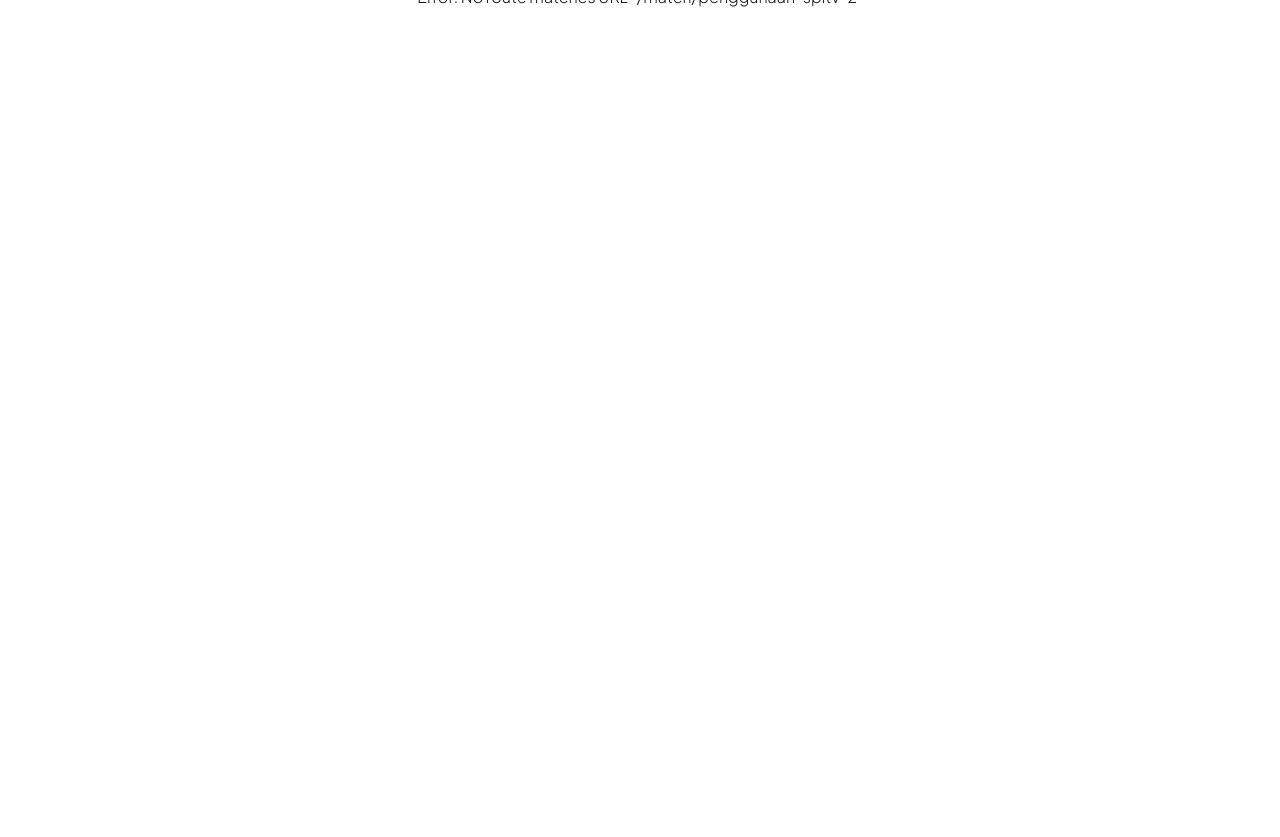
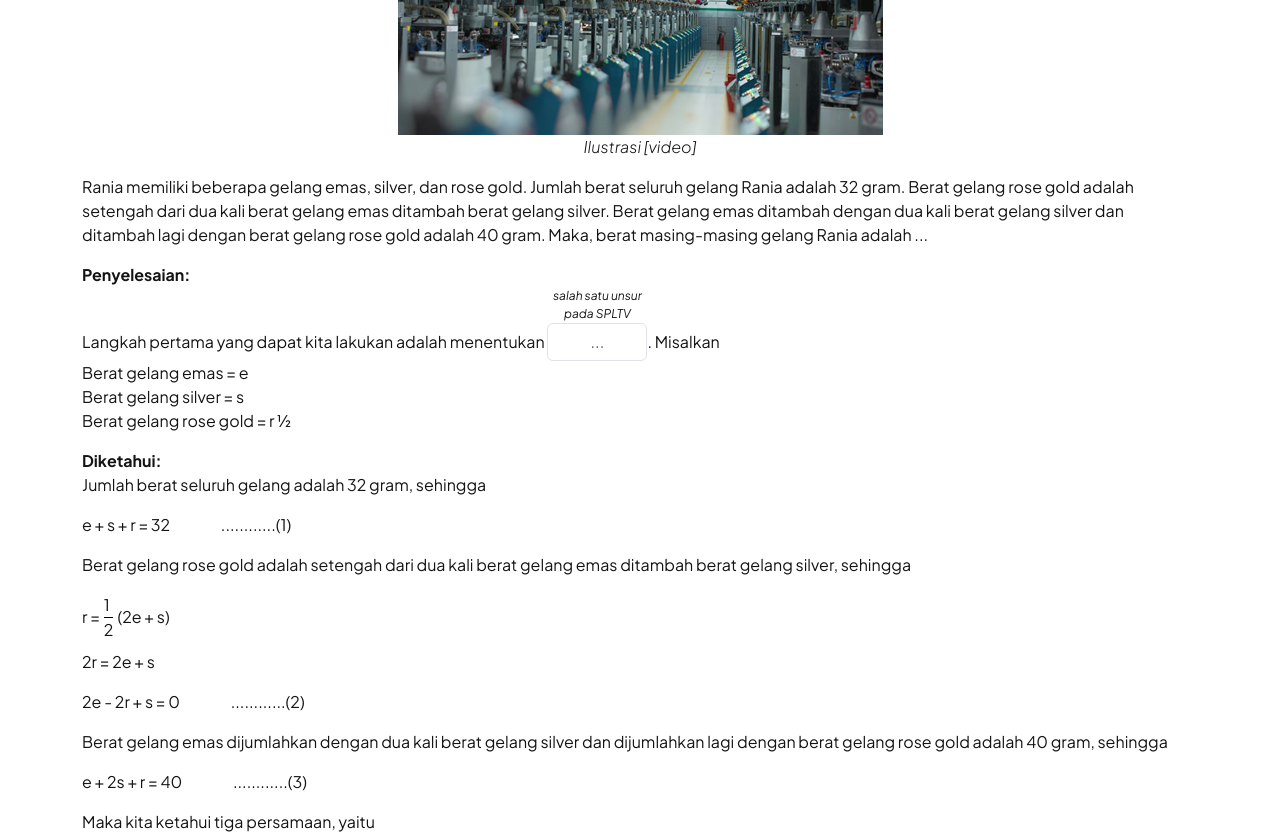
Before and after one commit to ferdhyihza/homemath-web, a React (Vite) app: page /materi/penggunaan-spltv-2 in a window 1280 px wide. Before the commit this address had no page. Shown: the part 460-1297 px from the top of the page. Before the commit the page ends 800 px from the top, so only its background shows below. Built offline with nearby package versions, Linux system fonts and the light colour scheme.

Commit message:
materi penggunaan spltv 2

```diff
--- a/src/main.jsx
+++ b/src/main.jsx
@@ -20,6 +20,7 @@ import MetodePenyelesaianEliminasi from './pages/SubjectMatter/MetodePenyelesaia
 import MetodePenyelesaianSubstitusi from './pages/SubjectMatter/MetodePenyelesaianSubstitusi.jsx';
 import MetodePenyelesaianCampuran from './pages/SubjectMatter/MetodePenyelesaianCampuran.jsx';
 import PenggunaanSPLTV from './pages/SubjectMatter/PenggunaanSPLTV.jsx';
+import PenggunaanSPLTV2 from './pages/SubjectMatter/PenggunaanSPLTV2.jsx';
 
 const router = createBrowserRouter([
   {
@@ -75,6 +76,10 @@ const router = createBrowserRouter([
     path: '/materi/penggunaan-spltv',
     element: <PenggunaanSPLTV />,
   },
+  {
+    path: '/materi/penggunaan-spltv-2',
+    element: <PenggunaanSPLTV2 />,
+  },
 ]);
 
 createRoot(document.getElementById('root')).render(
--- a/src/pages/SubjectMatter/PenggunaanSPLTV.jsx
+++ b/src/pages/SubjectMatter/PenggunaanSPLTV.jsx
@@ -21,7 +21,7 @@ export default function PenggunaanSPLTV() {
       </p>
       <figure className="text-center">
         <img src="../img/ilustrasi-pengantar-spltv.png" alt="video ilustrasi" />
-        <figcaption className="fst-italic fw-light">Ilustrasi (video)</figcaption>
+        <figcaption className="fst-italic fw-light">Ilustrasi [video]</figcaption>
       </figure>
       <p>
         <b>Penyelesaian:</b> <br />
@@ -76,7 +76,7 @@ export default function PenggunaanSPLTV() {
       </div>
       <p>Eliminasi variabel x pada persamaan (1) dan (3)</p>
       <div className="row justify-content-center">
-        <div className="col-3">
+        <div className="col-2">
           <p>x + y + z = 16</p>
           <p>79x - 11y - 20z = 13</p>
         </div>
--- /dev/null
+++ b/src/pages/SubjectMatter/PenggunaanSPLTV2.jsx
@@ -0,0 +1,153 @@
+import NextButton from '../../components/buttons/NextButton';
+import Main from '../../components/layouts/Main';
+import Tips from '../../components/Tips';
+
+export default function PenggunaanSPLTV2() {
+  return (
+    <Main>
+      <h3 className="fw-bold pb-5 my-3">
+        Penggunaan SPLTV <span className="text-muted fw-medium ms-2 fs-5">Pada Kehidupan Sehari-hari</span>
+      </h3>
+      <p>
+        <b>Sudahkah memahami untuk ap akita mempelajari SPLTV?</b> <br />
+        Untuk melatih kalian menerjemahkan soal cerita ke dalam bentuk sistem persamaan linear, mari kita coba lagi contoh berikut ini!
+      </p>
+      <figure className="text-center">
+        <img src="../img/ilustrasi-pengantar-spltv.png" alt="video ilustrasi" />
+        <figcaption className="fst-italic fw-light">Ilustrasi [video]</figcaption>
+      </figure>
+      <p>
+        Rania memiliki beberapa gelang emas, silver, dan rose gold. Jumlah berat seluruh gelang Rania adalah 32 gram. Berat gelang rose gold adalah setengah dari dua kali berat gelang emas ditambah berat gelang silver. Berat gelang emas
+        ditambah dengan dua kali berat gelang silver dan ditambah lagi dengan berat gelang rose gold adalah 40 gram. Maka, berat masing-masing gelang Rania adalah ...
+      </p>
+      <p>
+        <b>Penyelesaian:</b> <br />
+        Langkah pertama yang dapat kita lakukan adalah menentukan{' '}
+        <span>
+          <div className="d-inline-block position-relative">
+            <Tips>
+              salah satu unsur <br /> pada SPLTV
+            </Tips>
+            <input type="text" className="form-control d-inline-block" style={{ width: '100px', textAlign: 'center' }} placeholder="..." />
+          </div>
+        </span>
+        . Misalkan <br />
+        Berat gelang emas = e <br />
+        Berat gelang silver = s <br />
+        Berat gelang rose gold = r ½
+      </p>
+      <p>
+        <b>Diketahui:</b> <br />
+        Jumlah berat seluruh gelang adalah 32 gram, sehingga
+      </p>
+      <p>e + s + r = 32 &emsp;&emsp;&emsp;............(1)</p>
+      <p>Berat gelang rose gold adalah setengah dari dua kali berat gelang emas ditambah berat gelang silver, sehingga</p>
+      <div className="d-flex gap-1 mb-2 align-items-center">
+        <p className="mb-0">r = </p>
+        <div>
+          <p className="border-bottom border-black mb-0">1</p>
+          <p className="mb-0">2</p>
+        </div>
+        <p className="mb-0">(2e + s)</p>
+      </div>
+      <p>2r = 2e + s</p>
+      <p>2e - 2r + s = 0 &emsp;&emsp;&emsp;............(2)</p>
+      <p>Berat gelang emas dijumlahkan dengan dua kali berat gelang silver dan dijumlahkan lagi dengan berat gelang rose gold adalah 40 gram, sehingga</p>
+      <p>e + 2s + r = 40 &emsp;&emsp;&emsp;............(3)</p>
+      <p>Maka kita ketahui tiga persamaan, yaitu</p>
+      <p>e + s + r = 32 &emsp;&emsp;&emsp;............(1)</p>
+      <p>2e - 2r + s = 0 &emsp;&emsp;&emsp;............(2)</p>
+      <p>e + 2s + r = 40 &emsp;&emsp;&emsp;............(3)</p>
+      <p>Setelah kita mengubahnya dalam bentuk SPLTV, kita dapat menyelesaikannya dengan metode yang telah kita pelajari. Mari kita selesaikan dengan metode campuran (eliminasi & substitusi)</p>
+      <p className="mb-0">
+        Eliminasi variabel
+        <span>
+          <div className="d-inline-block position-relative mx-2">
+            <input type="text" className="form-control d-inline-block" style={{ width: '48px', textAlign: 'center' }} placeholder="..." />
+          </div>
+        </span>
+        pada persamaan (1) dan (2)
+      </p>
+      <div className="d-inline-block ms-4">
+        <Tips>variabel yang dieliminasi pada langkah berikut</Tips>
+      </div>
+      <div className="row justify-content-center">
+        <div className="col-2">
+          <p>e + s + r = 32</p>
+          <p>2e - 2r + s = 0</p>
+        </div>
+        <div className="col-1 text-center">
+          <p>| ×2 |</p>
+          <p>| ×1 |</p>
+        </div>
+        <div className="col-6">
+          <p>2e + 2s + 2r = 64</p>
+          <p className="d-inline-block mb-1 pb-3 border-bottom border-black kurang position-relative pe-5">2e - 2r + s = 0</p>
+          <p className="ps-4 ms-2 pt-2">4r - s = 64 &emsp;&emsp;&emsp;............(4)</p>
+        </div>
+      </div>
+      <p>Eliminasi variabel e pada persamaan (1) dan (3)</p>
+      <p>e + s + r = 32</p>
+      <p className="d-inline-block mb-1 pb-3 border-bottom border-black kurang position-relative pe-5">e + 2s + r = 40</p>
+      <p className="ps-4 ms-2 pt-2">- s = -8 </p>
+      <div className="d-flex gap-2 align-items-center mb-2">
+        <p className="ps-4 ms-3 mb-0">s = </p>
+        <input type="text" className="form-control d-inline-block" style={{ width: '48px', textAlign: 'center' }} placeholder="..." />
+        <Tips>kedua ruas dibagi dengan -1</Tips>
+      </div>
+      <p>Substitusi nilai variabel s ke persamaan (4)</p>
+      <p>4r - s = 64</p>
+      <p>4r - 8 = 64</p>
+      <p className="ps-4">4r = 64 + 8</p>
+      <p className="ps-4">4r = 72</p>
+      <div className="d-flex gap-2 align-items-center mb-2">
+        <p className="ps-4 ms-2 mb-0">r = </p>
+        <input type="text" className="form-control d-inline-block" style={{ width: '48px', textAlign: 'center' }} placeholder="..." />
+        <Tips>kedua ruas dibagi dengan 4</Tips>
+      </div>
+      <p>Kita telah mengetahui nilai variabel s dan r, substitusikan nilai tersebut ke persamaan (1)</p>
+      <p>e + s + r = 32</p>
+
+      <p className="mb-0">
+        e +
+        <span className="mx-1">
+          <input type="text" className="form-control d-inline-block" style={{ width: '48px', textAlign: 'center' }} placeholder="..." />
+        </span>
+        +
+        <span className="mx-1">
+          <input type="text" className="form-control d-inline-block" style={{ width: '48px', textAlign: 'center' }} placeholder="..." />
+        </span>
+        = 32
+      </p>
+      <div className="d-inline-block mb-2">
+        <Tips>nilai variabel s dan r</Tips>
+      </div>
+      <p className="mb-0">
+        e +
+        <span className="mx-1">
+          <input type="text" className="form-control d-inline-block" style={{ width: '48px', textAlign: 'center' }} placeholder="..." />
+        </span>
+        = 32
+      </p>
+      <div className="d-inline-block mb-2">
+        <Tips>hasil penjumlahan nilai variabel s dan r</Tips>
+      </div>
+      <div className="d-flex gap-2 align-items-center mb-2">
+        <p className=" mb-0">e = </p>
+        <input type="text" className="form-control d-inline-block" style={{ width: '48px', textAlign: 'center' }} placeholder="..." />
+        <Tips>
+          kedua ruas dikurangi dengan hasil <br />
+          penjumlahan nilai variabel s dan r
+        </Tips>
+      </div>
+      <p>Maka, kita telah mengetahu bahwa nilai variabel e=10,s=8, dan r=18. Jadi, berat gelang emas adalah 10 gram, berat gelang silver adalah 8 gram, dan berat gelang rose gold adalah 18 gram.</p>
+      <p>
+        <b>Bagaimana? Mudah bukan mempelajari SPLTV.</b> Perbanyaklah Latihan untuk memudahkan kalian mengubah suatu persoalan ke dalam bentuk persamaan linear untuk diselesaikan.
+      </p>
+
+      <div className="d-flex justify-content-center py-4">
+        <NextButton link="/materi" />
+      </div>
+    </Main>
+  );
+}
```
